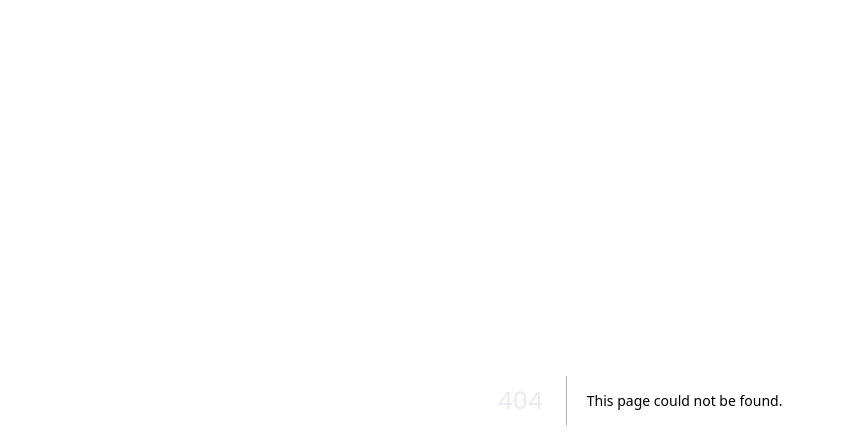
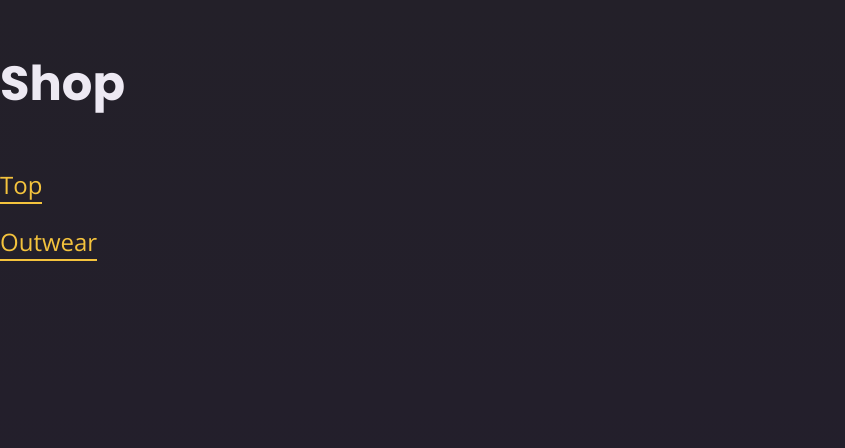
Before and after one commit to ejk0731/betty-react, a Next.js app: page /shop in a window 1280 px wide. Before the commit this address had no page. Shown: the top 448 px of the page, without its empty margins (0-845 px from the left). Built offline with nearby package versions, Linux system fonts and the light colour scheme.

Commit message:
feature: Configuring Dynamic Routes & Using Route Parameters

```diff
--- /dev/null
+++ b/app/shop/page.tsx
@@ -0,0 +1,15 @@
+import Link from "next/link";
+
+export default function Shop() {
+  return (
+    <>
+      <h1>Shop</h1>
+      <p>
+        <Link href="/shop/top">Top</Link>
+      </p>
+      <p>
+        <Link href="/shop/outwear">Outwear</Link>
+      </p>
+    </>
+  );
+}
```
Also changed, not shown: app/shop/[slug]/page.tsx (added, +8 -0 lines), guide.txt.
